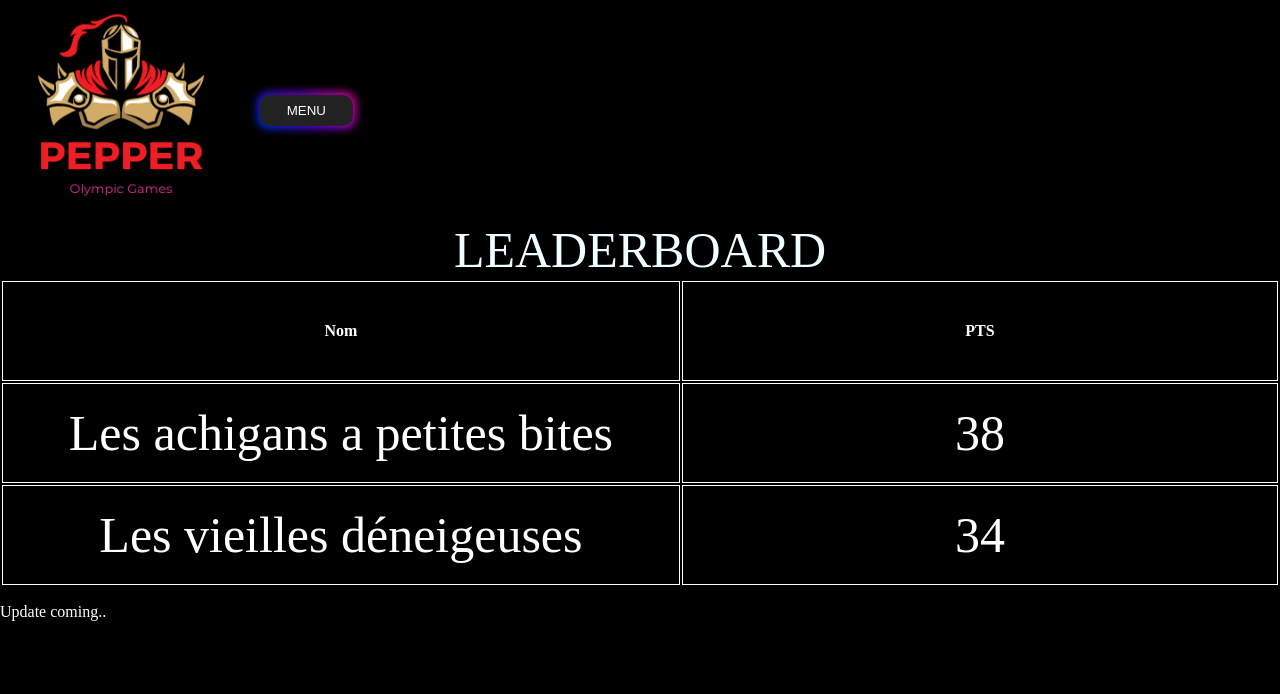
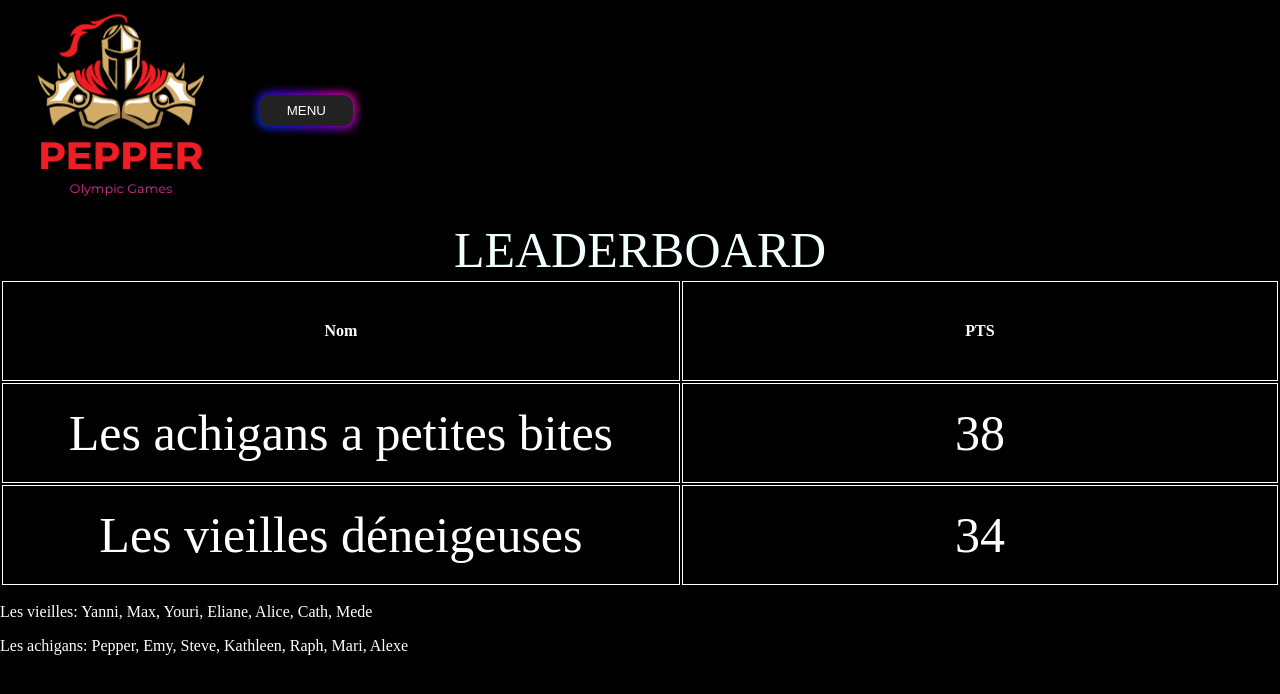
Before and after one commit to Dplayerz/WebAppChalet, a React (Vite) app: page /Admin in a window 1280 px wide. Shown: the top 694 px of the page. Built offline with nearby package versions, Linux system fonts and the light colour scheme.

Commit message:
Update Admin.tsx

```diff
--- a/src/Admin.tsx
+++ b/src/Admin.tsx
@@ -34,7 +34,8 @@ function Admin() {
           );
         })}
       </table>
-<p>Update coming.. </p>
+<p>Les vieilles: Yanni, Max, Youri, Eliane, Alice, Cath, Mede </p>
+<p>Les achigans: Pepper, Emy, Steve, Kathleen, Raph, Mari, Alexe</p>
     </div>
   );
 }
```
